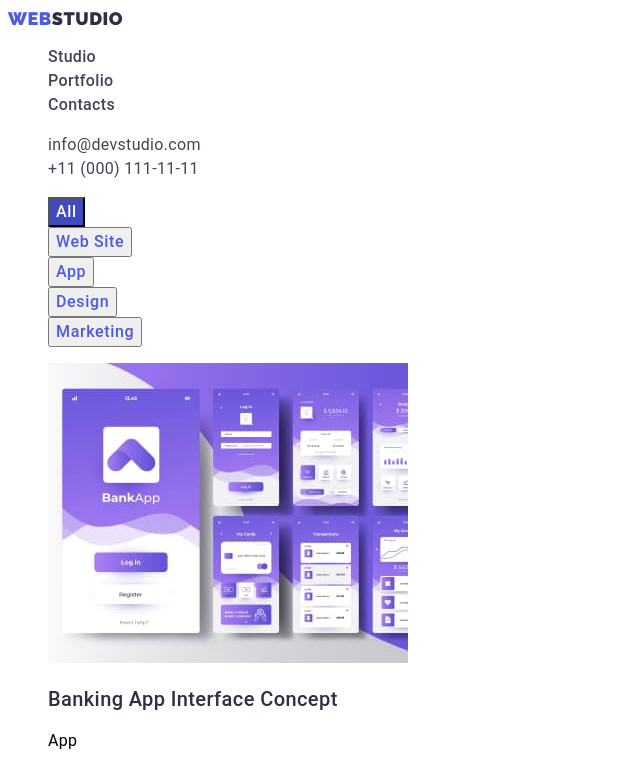
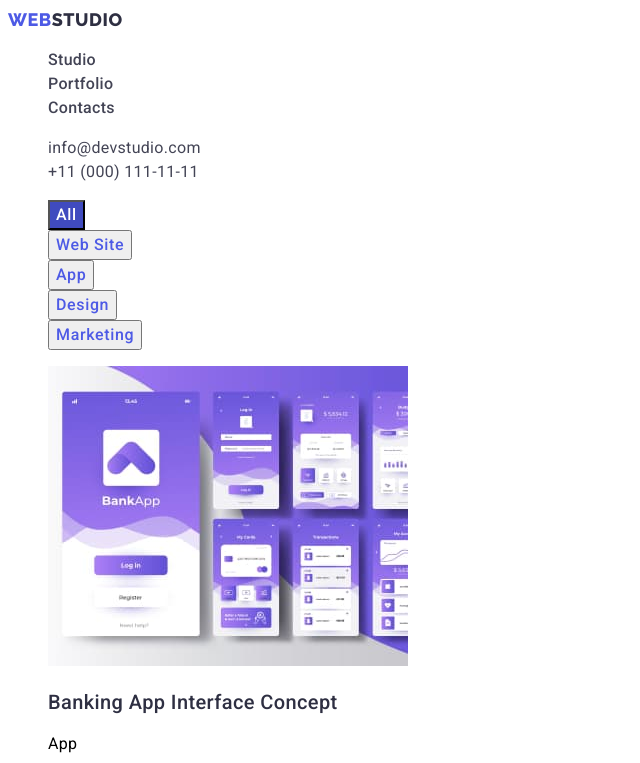
Before and after one commit to alenanovikovashahove0307/goit-markup-hw-02, a plain HTML site: page portfolio.html in a window 1280 px wide. Shown: the top 763 px of the page, without its empty margins (0-640 px from the left). Drawn offline with Linux system fonts and the light colour scheme.

Commit message:
Заміна коми на крапку у CSS

```diff
--- a/css/styles.css
+++ b/css/styles.css
@@ -26,7 +26,7 @@ body{
 font-family: 'Raleway',sans-serif;
 font-weight: 800;
 font-size: 18px;
-line-height: 1,33;
+line-height: 1.33;
 display: flex;
 align-items: center;
 letter-spacing: 0.03em;
@@ -37,7 +37,7 @@ color: #4D5AE5;
 font-family: 'Raleway';
 font-weight: 800;
 font-size: 18px;
-line-height: 1,33;
+line-height: 1.33;
 display: flex;
 align-items: center;
 letter-spacing: 0.03em;
@@ -147,7 +147,7 @@ color: #2E2F42;
 font-family: 'Raleway', sans-serif;
 font-weight: 800;
 font-size: 18px;
-line-height: 1,17;
+line-height: 1.17;
 display: flex;
 align-items: center;
 letter-spacing: 0.03em;
@@ -158,7 +158,7 @@ color: #4D5AE5;
 font-family: 'Raleway', sans-serif;
 font-weight: 800;
 font-size: 18px;
-line-height: 1,17;
+line-height: 1.17;
 display: flex;
 align-items: center;
 letter-spacing: 0.03em;
--- a/portfolio.html
+++ b/portfolio.html
@@ -7,7 +7,7 @@
     <title>Portfolio</title>
     <link rel="preconnect" href="https://fonts.googleapis.com">
     <link rel="preconnect" href="https://fonts.gstatic.com" crossorigin>
-    <link href="https://fonts.googleapis.com/css2?family=Montserrat&family=Raleway:wght@400;500;700;900&display=swap" rel="stylesheet">
+    <link href="https://fonts.googleapis.com/css2?family=Raleway:wght@800&family=Roboto:wght@400;500;700;900&display=swap" rel="stylesheet">
     <link rel="stylesheet" href="./css/styles.css">
 </head>
 <body>
```
Also changed, not shown: index.html (+1 -1 lines).
